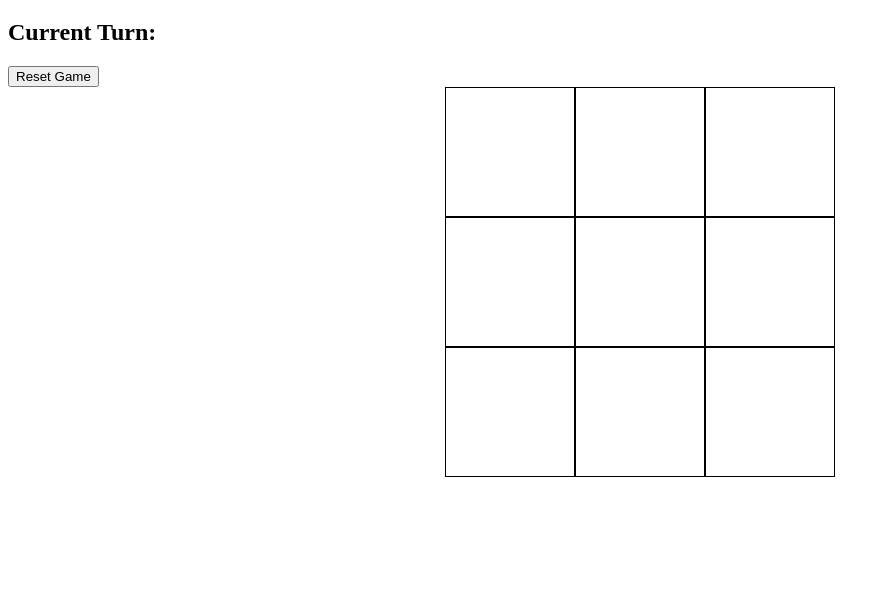
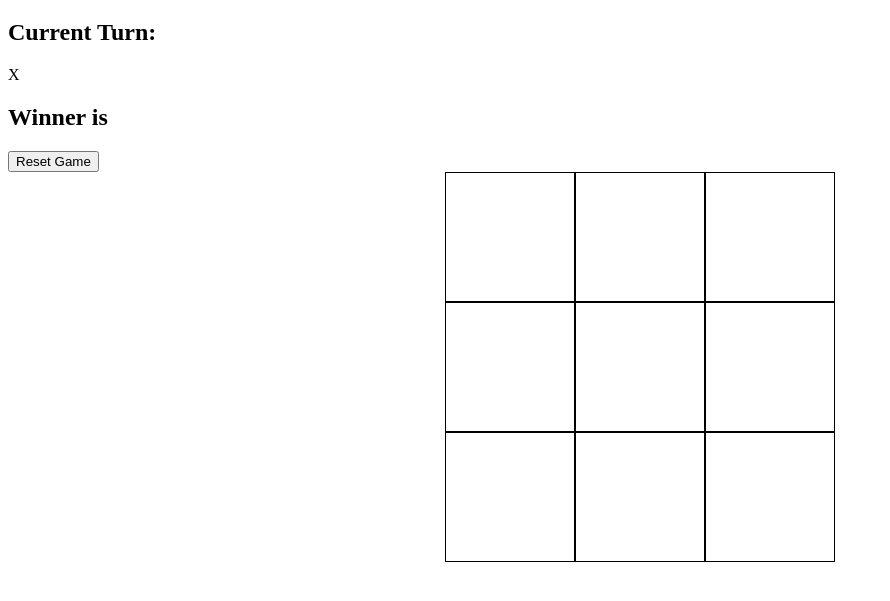
Before and after one commit to chriskyong22/TicTacToe, a plain HTML site: page index.html in a window 1280 px wide. Shown: the part 61-662 px from the top of the page, without its empty margins (0-890 px from the left). Drawn offline with Linux system fonts and the light colour scheme.

Commit message:
Setup winner and current turn

```diff
--- a/index.html
+++ b/index.html
@@ -25,11 +25,11 @@
 
             </article>
         </section>
-        <section class="winner">
+        <section>
             <h2>
                 Winner is
             </h2>
-            <p>
+            <p class="winner">
 
             </p>
         </section>
--- a/script.js
+++ b/script.js
@@ -11,7 +11,10 @@
 
 var currentTurnInput = document.querySelector('.current-turn-text');
 var resetBtn = document.querySelector('.reset-game-btn');
+var winnerTxt = document.querySelector('.winner');
+
 resetBtn.addEventListener('click', resetBoard);
+currentTurnInput.textContent = gameBoard.getCurrentTurn();
 
 function updateCurrentTurn() {
     currentTurnInput.textContent = gameBoard.getCurrentTurn();
@@ -40,6 +43,7 @@ function setCell(event) {
     console.log(gameBoard.move(parseInt(row), parseInt(col)));
     event.currentTarget.textContent = gameBoard.getBoard()[row][col];
     updateCurrentTurn();
+    updateFinishGameUI();
 }
 
 function* getBoardCells() {
@@ -52,6 +56,10 @@ function* getBoardCells() {
     }
 }
 
+function updateFinishGameUI() {
+    winnerTxt.textContent = gameBoard.checkFinishedGame() ? gameBoard.getWinner() : "";
+}
+
 function resetBoard() {
     gameBoard.resetBoard();
     setBoard();
--- a/styles/scss/app.scss
+++ b/styles/scss/app.scss
@@ -15,5 +15,4 @@
 }
 
 .winner {
-    display: none;
 }
```
Also changed, not shown: styles/css/app.css, 1 other file.
